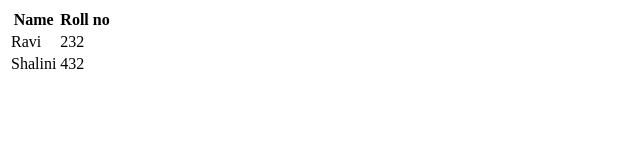
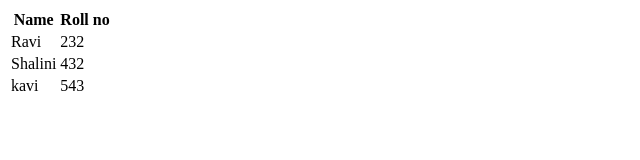
Before and after one commit to SNEHA-MANO07/sample.txt, a plain HTML site: page index.html in a window 1280 px wide. Shown: the full height of the page, 0-640 px from the left. Drawn offline with Linux system fonts and the light colour scheme.

Commit message:
Update index.html commited

```diff
--- a/index.html
+++ b/index.html
@@ -16,6 +16,10 @@
     <td>Shalini</td>
     <td>432</td>
   </tr>
+  <tr>
+    <td>kavi</td>
+    <td>543</td>
+  </tr>
 </table>
 </body>
 </html>
```
